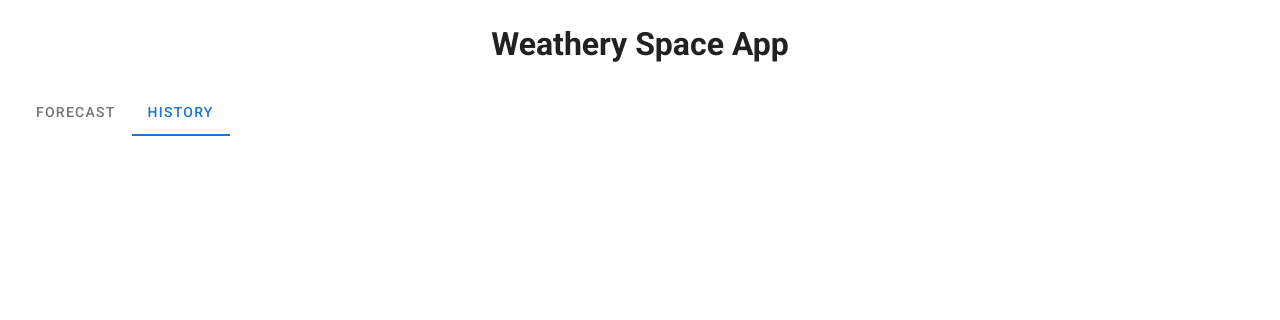
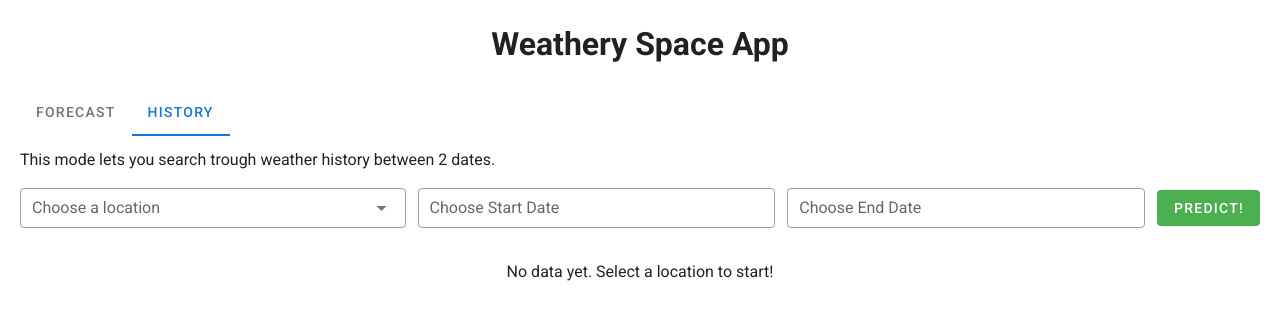
Before and after one commit to Fahmiin-Abdullah/weathery-space-ui, a Vue app: page / in a window 1280 px wide. Both pictures are taken after a click on the tab "HISTORY". Shown: the top 320 px of the page. Built offline with nearby package versions, Linux system fonts and the light colour scheme.

Commit message:
feat: added history section

```diff
--- a/src/App.vue
+++ b/src/App.vue
@@ -10,8 +10,9 @@
 
         <!-- Forecasting tab -->
         <v-tab-item>
+          <p class="mt-3">This mode predicts the weather pattern for the next 7 days for a given location.</p>
           <!-- Query fields -->
-          <div class="d-flex align-center mt-5">
+          <div class="d-flex align-center mt-3">
             <v-select
               v-model="location"
               :items="locations"
@@ -23,16 +24,78 @@
             <v-btn
               color="success"
               depressed
-              class="ml-3"
+              class="ml-sm-3"
               :loading="forecastLoading"
               @click="forecast()"
             >Predict!</v-btn>
           </div>
+        </v-tab-item>
+
+        <!-- History tab -->
+        <v-tab-item>
+          <p class="mt-3">This mode lets you search trough weather history between 2 dates.</p>
+          <!-- Query fields -->
+          <div class="d-flex align-center mt-3">
+            <v-select
+              v-model="location"
+              :items="locations"
+              outlined
+              dense
+              hide-details
+              label="Choose a location"
+            ></v-select>
+            <v-menu>
+              <template v-slot:activator="{ on, attrs }">
+                <v-text-field
+                  v-model="startDate"
+                  label="Choose Start Date"
+                  outlined
+                  dense
+                  hide-details
+                  class="ml-sm-3"
+                  v-bind="attrs"
+                  v-on="on"
+                ></v-text-field>
+              </template>
+              <v-date-picker
+                v-model="startDate"
+                no-title
+              ></v-date-picker>
+            </v-menu>
+            <v-menu>
+              <template v-slot:activator="{ on, attrs }">
+                <v-text-field
+                  v-model="endDate"
+                  label="Choose End Date"
+                  outlined
+                  dense
+                  hide-details
+                  class="ml-sm-3"
+                  v-bind="attrs"
+                  v-on="on"
+                ></v-text-field>
+              </template>
+              <v-date-picker
+                v-model="endDate"
+                no-title
+              ></v-date-picker>
+            </v-menu>
+            <v-btn
+              color="success"
+              depressed
+              class="ml-sm-3"
+              :loading="historyLoading"
+              @click="history()"
+            >Predict!</v-btn>
+          </div>
+        </v-tab-item>
+      </v-tabs>
 
       <!-- Display weather stats -->
       <v-row
         v-if="items.length > 0"
         class="my-5"
+        :class="{ 'side-scroll': $vuetify.breakpoint.smAndUp }"
       >
         <v-col
           v-for="(item, index) in items" :key="index"
@@ -41,12 +104,15 @@
           <v-card class="mx-1">
             <v-list-item two-line>
               <v-list-item-content>
-                    <v-list-item-title class="text-h5">
-                      {{ item.conditions }}
+                <v-list-item-title class="text-h5 mb-3">
+                  {{ item.datetime }}
                 </v-list-item-title>
-                    <v-list-item-subtitle>{{ item.datetime }}, {{ item.description }}</v-list-item-subtitle>
+                <v-list-item-subtitle class="mb-2">{{ item.conditions }}</v-list-item-subtitle>
+                <small>{{ item.description }}</small>
               </v-list-item-content>
             </v-list-item>
+
+            <v-divider></v-divider>
 
             <v-card-text>
               <v-row align="center">
@@ -69,7 +135,7 @@
 
             <v-list-item>
               <v-list-item-icon>
-                    <v-icon>mdi-send</v-icon>
+                <v-icon>mdi-weather-windy</v-icon>
               </v-list-item-icon>
               <v-list-item-subtitle>{{ item.windspeed }} mph</v-list-item-subtitle>
             </v-list-item>
@@ -91,15 +157,6 @@
       >
         No data yet. Select a location to start!
       </p>
-        </v-tab-item>
-
-        <!-- History tab -->
-        <v-tab-item>
-
-        </v-tab-item>
-      </v-tabs>
-
-
     </v-main>
   </v-app>
 </template>
@@ -110,18 +167,35 @@ import axios from 'axios'
 export default {
   name: 'App',
   data: () => ({
-    location: '',
+    location: null,
+    startDate: null,
+    endDate: null,
     items: [],
     locations: ['Brunei', 'Australia', 'India', 'Japan', 'China', 'Malaysia', 'Indonesia'],
     forecastLoading: false,
+    historyLoading: false
   }),
   methods: {
     async forecast() {
       this.forecastLoading = true
-      await axios.get('http://localhost:3000/forecast', { params: { location: this.location } }).then(res => {
+      await axios.get(`${process.env.VUE_APP_API_URL}/forecast`, { params: { location: this.location } }).then(res => {
         const { data } = res
         this.items = data.data.days
         this.forecastLoading = false
+      }).catch(() => {})
+    },
+    async history() {
+      this.historyLoading = true
+      await axios.get(`${process.env.VUE_APP_API_URL}/history`, {
+        params: {
+          location: this.location,
+          start_date: this.startDate,
+          end_date: this.endDate
+        }
+      }).then(res => {
+        const { data } = res
+        this.items = data.data.days
+        this.historyLoading = false
       }).catch(() => {})
     }
   }
@@ -129,7 +203,7 @@ export default {
 </script>
 
 <style lang="scss">
-  .row {
+  .side-scroll {
     flex-wrap: nowrap !important;
     overflow: auto !important;
   }
```
Lines whose indentation alone changed are shown as unchanged.
